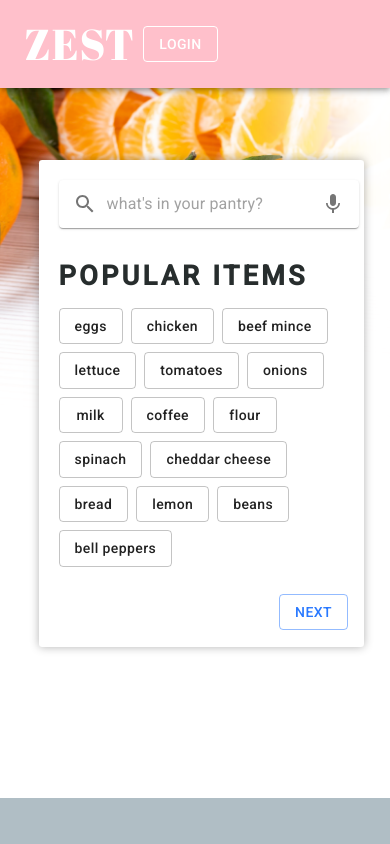
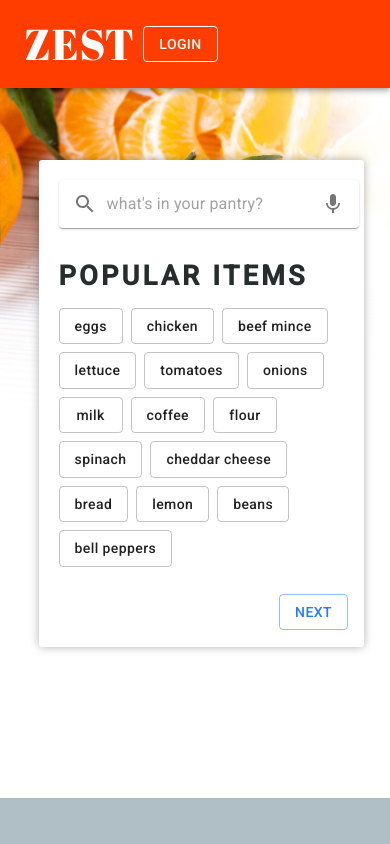
Before and after one commit to rainy-city-trio/project-frontend, a React (Create React App) app: page / in a window 390 px wide. Shown: the top 844 px of the page. Built offline with nearby package versions, Linux system fonts and the light colour scheme.

Commit message:
NavBar color reverted to default

```diff
--- a/src/components/NavBar.js
+++ b/src/components/NavBar.js
@@ -66,15 +66,15 @@ const useStyles = makeStyles(theme => ({
       // top: '0',
       // width: '100%',
       // behavior: 'smooth',
-    [theme.breakpoints.down('md')]: {
-      backgroundColor: 'blue',
-    },
-    [theme.breakpoints.down('sm')]: {
-      backgroundColor: 'yellow'
-    },
-    [theme.breakpoints.down('xs')]: {
-      backgroundColor: 'pink'
-    },
+    // [theme.breakpoints.down('md')]: {
+    //   backgroundColor: 'blue',
+    // },
+    // [theme.breakpoints.down('sm')]: {
+    //   backgroundColor: 'yellow'
+    // },
+    // [theme.breakpoints.down('xs')]: {
+    //   backgroundColor: 'pink'
+    // },
   },
   menuItemList: {
     display: 'none'
```
